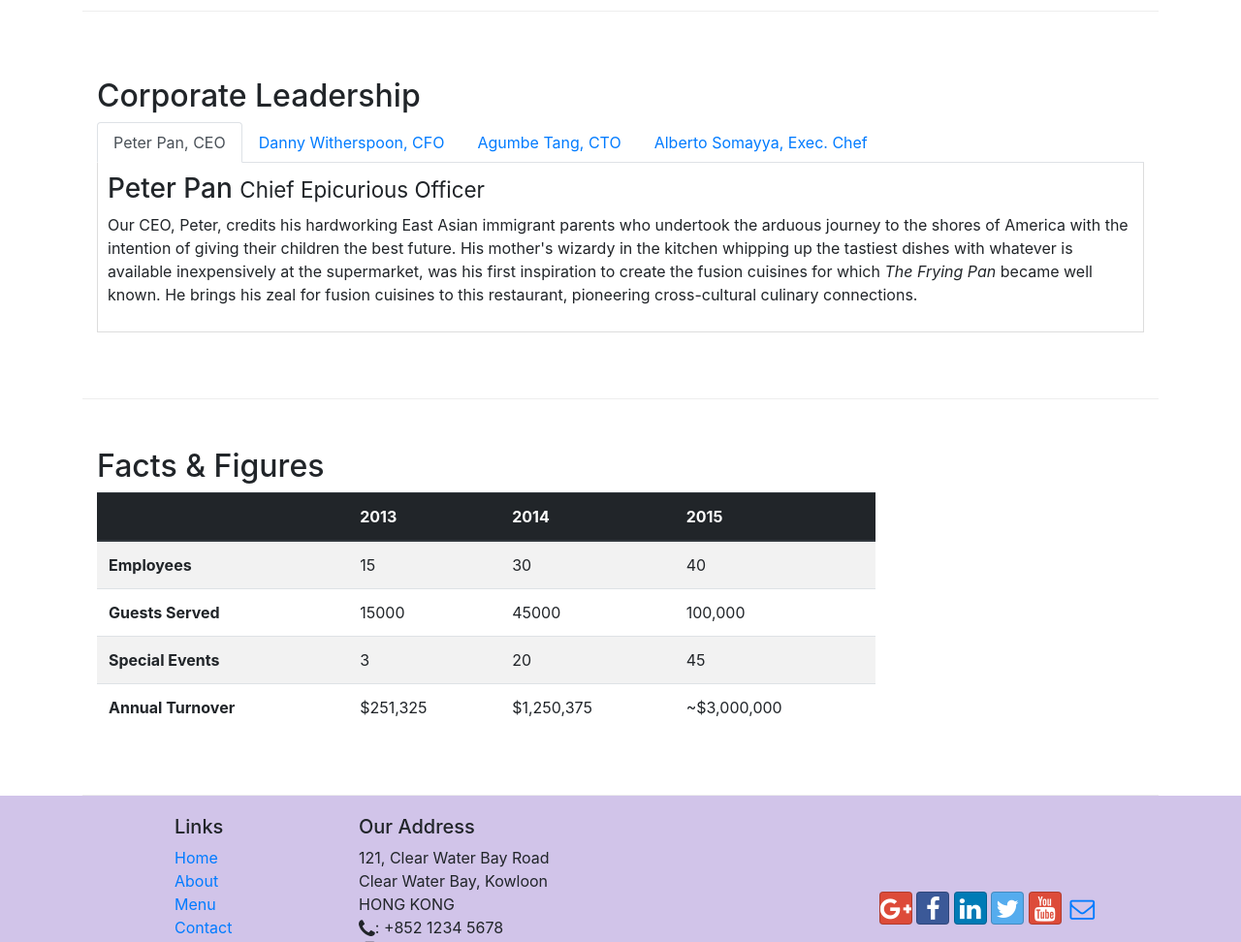
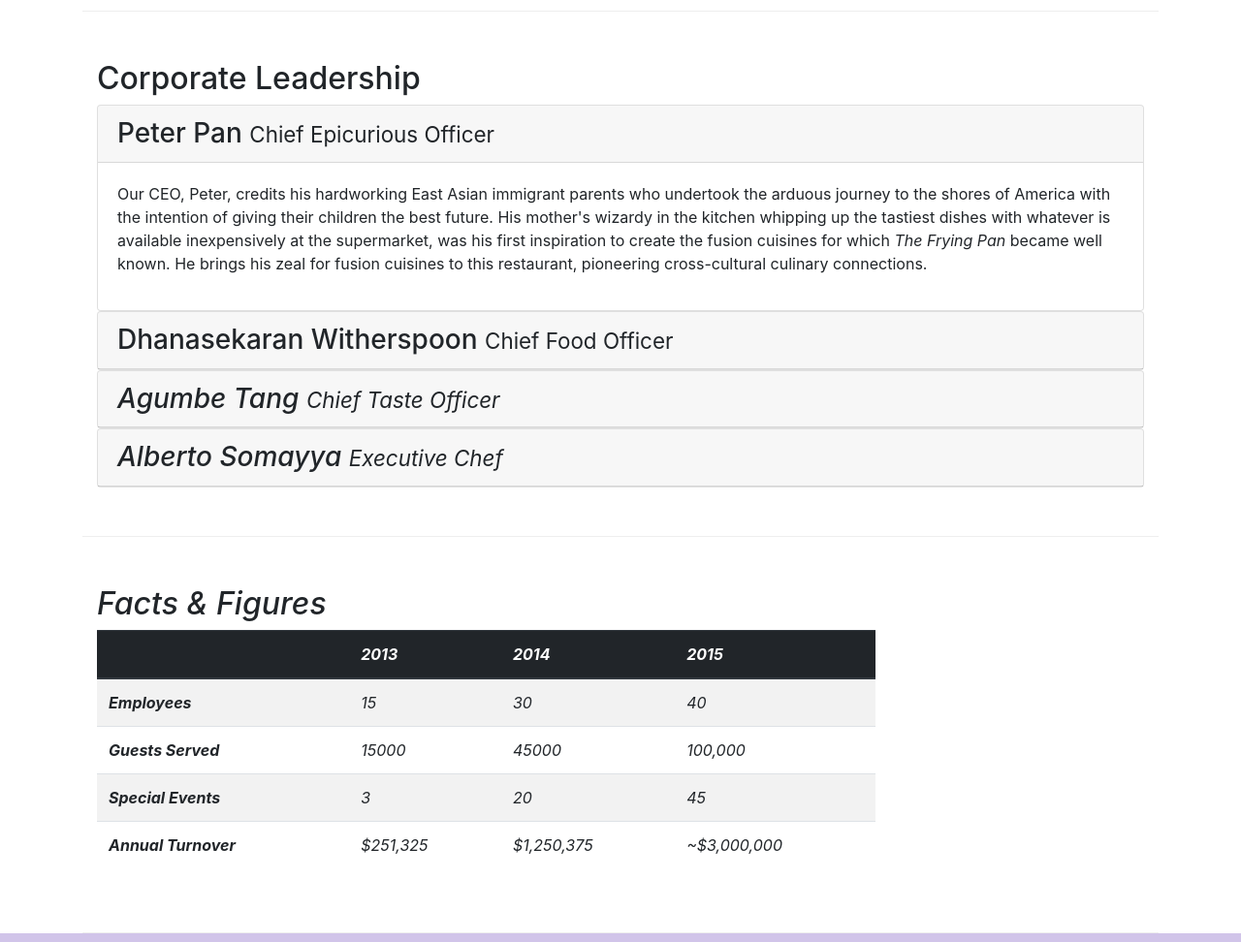
Before and after one commit to Kritika1300/frontendB4, a website: page aboutus.html in a window 1280 px wide. Shown: the part 960-1932 px from the top of the page at 97% size. Drawn offline with nearby package versions, Linux system fonts and the light colour scheme.

Commit message:
Accordion

```diff
--- a/aboutus.html
+++ b/aboutus.html
@@ -104,46 +104,68 @@
         <div class="row row-content align-items-center">
             <div class="col-sm-12">
                 <h2>Corporate Leadership</h2>
-                <ul class="nav nav-tabs">
-                    <li class="nav-item">
-                      <a class="nav-link active" href="#peter"
-                        role="tab" data-toggle="tab">Peter Pan, CEO</a>
-                    </li>
-                    <li class="nav-item">
-                      <a class="nav-link" href="#danny" role="tab"
-                        data-toggle="tab">Danny Witherspoon, CFO</a>
-                    </li>
-                    <li class="nav-item">
-                      <a class="nav-link" href="#agumbe"role="tab"
-                        data-toggle="tab">Agumbe Tang, CTO</a>
-                    </li>
-                    <li class="nav-item">
-                      <a class="nav-link" href="#alberto" role="tab"
-                        data-toggle="tab">Alberto Somayya, Exec. Chef</a>
-                    </li>
-                </ul>
 
-                <div class = "tab-content">
-                <div role="tabpanel" class="tab-pane fade show active" id="peter">
-                <h3>Peter Pan <small>Chief Epicurious Officer</small></h3>
-                <p  class="d-none d-sm-block">Our CEO, Peter, credits his hardworking East Asian immigrant parents who undertook the arduous journey to the shores of America with the intention of giving their children the best future. His mother's wizardy in the kitchen whipping up the tastiest dishes with whatever is available inexpensively at the supermarket, was his first inspiration to create the fusion cuisines for which <em>The Frying Pan</em> became well known. He brings his zeal for fusion cuisines to this restaurant, pioneering cross-cultural culinary connections.</p>
-               </div>
-               <div role="tabpanel" class="tab-pane fade " id="danny">
-                <h3>Dhanasekaran Witherspoon <small>Chief Food Officer</small></h3>
-                <p class="d-none d-sm-block">Our CFO, Danny, as he is affectionately referred to by his colleagues, comes from a long established family tradition in farming and produce. His experiences growing up on a farm in the Australian outback gave him great appreciation for varieties of food sources. As he puts it in his own words, <em>Everything that runs, wins, and everything that stays, pays!</em></p>
-              </div>
-              <div role="tabpanel" class="tab-pane fade " id="agumbe">
-                <h3>Agumbe Tang <small>Chief Taste Officer</small></h3>
-                <p class="d-none d-sm-block"> Blessed with the most discerning gustatory sense, Agumbe, our CTO, personally ensures that every dish that we serve meets his exacting tastes. Our chefs dread the tongue lashing that ensues if their dish does not meet his exacting standards. He lives by his motto, <em>You click only if you survive my lick.</em></p>
+                <div id = "accordion">
+                <div class = "card">
+                    <div class="card-header" role="tab" id="peterhead">
+                        <h3 class ="mb-0">
+                            <a data-toggle="collapse" data-target="#peter">
+                                Peter Pan <small>Chief Epicurious Officer</small>
+                                </a>
+                        </h3>
+                    </div>
+                    <div role="tabpanel" class="collapse show " id="peter" data-parent="#accordion">
+                        <div class="card-body">
+                            <p  class="d-none d-sm-block">Our CEO, Peter, credits his hardworking East Asian immigrant parents who undertook the arduous journey to the shores of America with the intention of giving their children the best future. His mother's wizardy in the kitchen whipping up the tastiest dishes with whatever is available inexpensively at the supermarket, was his first inspiration to create the fusion cuisines for which <em>The Frying Pan</em> became well known. He brings his zeal for fusion cuisines to this restaurant, pioneering cross-cultural culinary connections.</p>
+                        </div>
+                    </div>
                 </div>
-                <div role="tabpanel" class="tab-pane fade " id="alberto">
-                <h3>Alberto Somayya <small>Executive Chef</small></h3>
-                <p class="d-none d-sm-block">Award winning three-star Michelin chef with wide International experience having worked closely with whos-who in the culinary world, he specializes in creating mouthwatering Indo-Italian fusion experiences. He says, <em>Put together the cuisines from the two craziest cultures, and you get a winning hit! Amma Mia!</em></p>
+                <div class = "card">
+                    <div class="card-header" role="tab" id="dannyhead">
+                        <h3 class ="mb-0">
+                            <a class="collapsed" data-toggle="collapse" data-target="#danny">
+                                Dhanasekaran Witherspoon <small>Chief Food Officer</small>
+                                </a>
+                        </h3>
+                    </div>
+                    <div  class="collapse " id="danny" data-parent="#accordion">
+                        <div class="card-body">
+                            <p  class="d-none d-sm-block">Our CFO, Danny, as he is affectionately referred to by his colleagues, comes from a long established family tradition in farming and produce. His experiences growing up on a farm in the Australian outback gave him great appreciation for varieties of food sources. As he puts it in his own words, <em>Everything that runs, wins, and everything that stays, pays!</p>
+                        </div>
+                    </div>
                 </div>
-            </div>
+                <div class = "card">
+                    <div class="card-header" role="tab" id="agumbehead">
+                        <h3 class ="mb-0">
+                            <a class="collapsed" data-toggle="collapse" data-target="#agumbe">
+                                Agumbe Tang  <small>Chief Taste Officer</small>
+                                </a>
+                        </h3>
+                    </div>
+                    <div  class="collapse " id="agumbe" data-parent="#accordion">
+                        <div class="card-body">
+                            <p  class="d-none d-sm-block"> Blessed with the most discerning gustatory sense, Agumbe, our CTO, personally ensures that every dish that we serve meets his exacting tastes. Our chefs dread the tongue lashing that ensues if their dish does not meet his exacting standards. He lives by his motto, <em>You click only if you survive my lick.</p>
+                                </div>
+                            </div>
+                     </div>
+                     <div class = "card">
+                        <div class="card-header" role="tab" id="albertohead">
+                            <h3 class ="mb-0">
+                                <a class="collapsed" data-toggle="collapse" data-target="#alberto">
+                                    Alberto Somayya <small>Executive Chef</small>
+                                    </a>
+                            </h3>
+                        </div>
+                        <div  class="collapse " id="alberto" data-parent="#accordion">
+                            <div class="card-body">
+                                <p  class="d-none d-sm-block">Award winning three-star Michelin chef with wide International experience having worked closely with whos-who in the culinary world, he specializes in creating mouthwatering Indo-Italian fusion experiences. He says, <em>Put together the cuisines from the two craziest cultures, and you get a winning hit! Amma Mia!</p>
+                                    </div>
+                                </div>
+                         </div>
+                        </div>
+                        </div>
+        </div>
 
-            </div>
-       </div>
        <div class="row row-content">
         <div class="col-12 col-sm-9">
             <h2>Facts &amp; Figures</h2>
```
